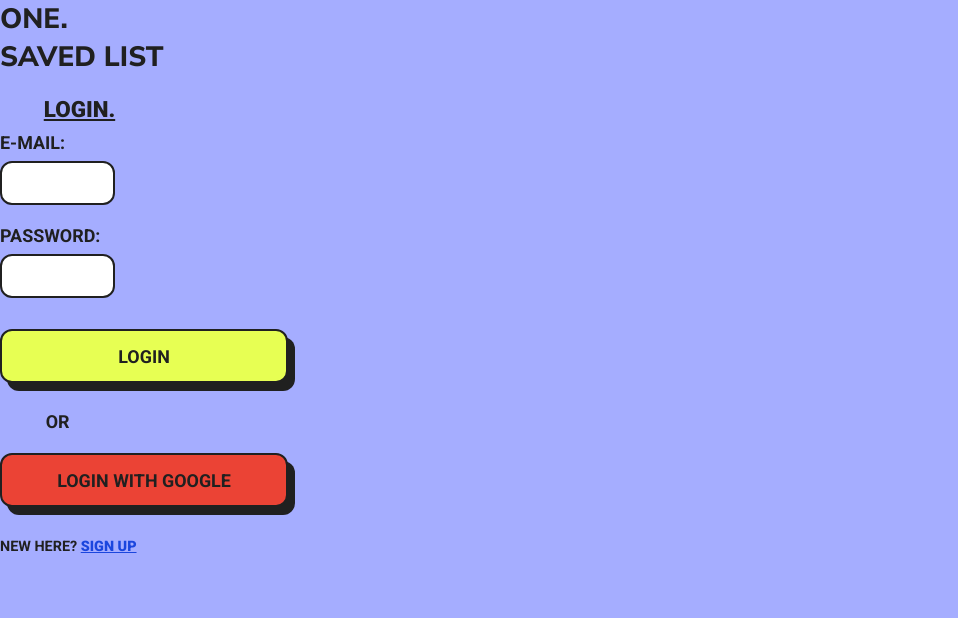
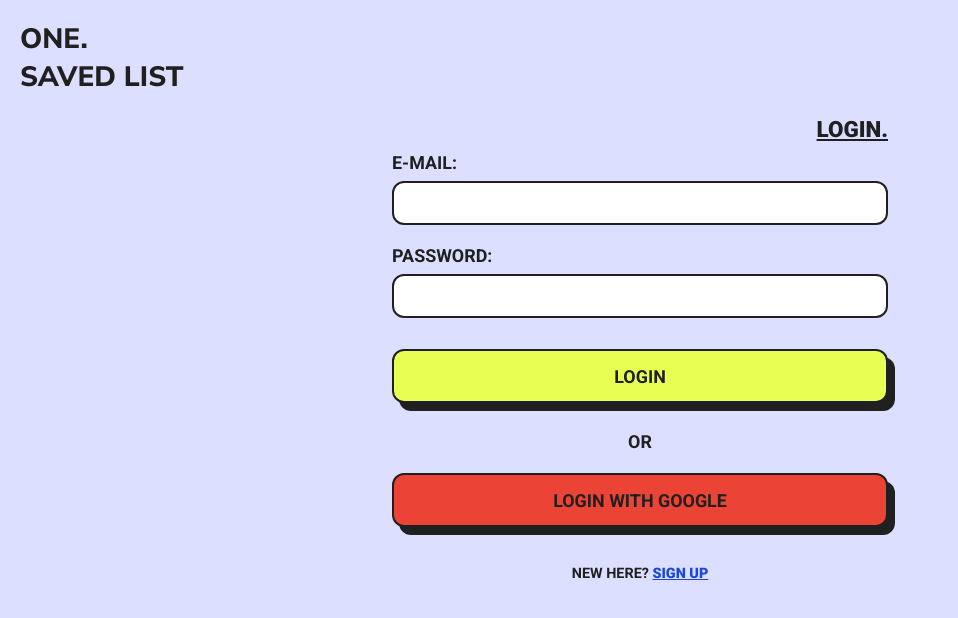
Before and after one commit to NataliaFrancisca/modern-saved-list, a Next.js app: page /login in a window 1280 px wide. Shown: the top 618 px of the page, without its empty margins (0-958 px from the left). Built offline with nearby package versions, Linux system fonts and the light colour scheme; no server answers.

Commit message:
feat(style): rename the style name

```diff
--- a/src/sass/utilities/_base-page.module.scss
+++ b/src/sass/utilities/_base-page.module.scss
@@ -1,13 +1,11 @@
-.base-page{
+.default-page{
     background: $purple-light-color;
     display: flex;
     flex-direction: column;
     height: auto;
-    // justify-content: space-evenly;
     margin: auto;
     min-height: 100vh;
     padding: 20px;
     width: 100%;
-
     position: relative;
 }
```
